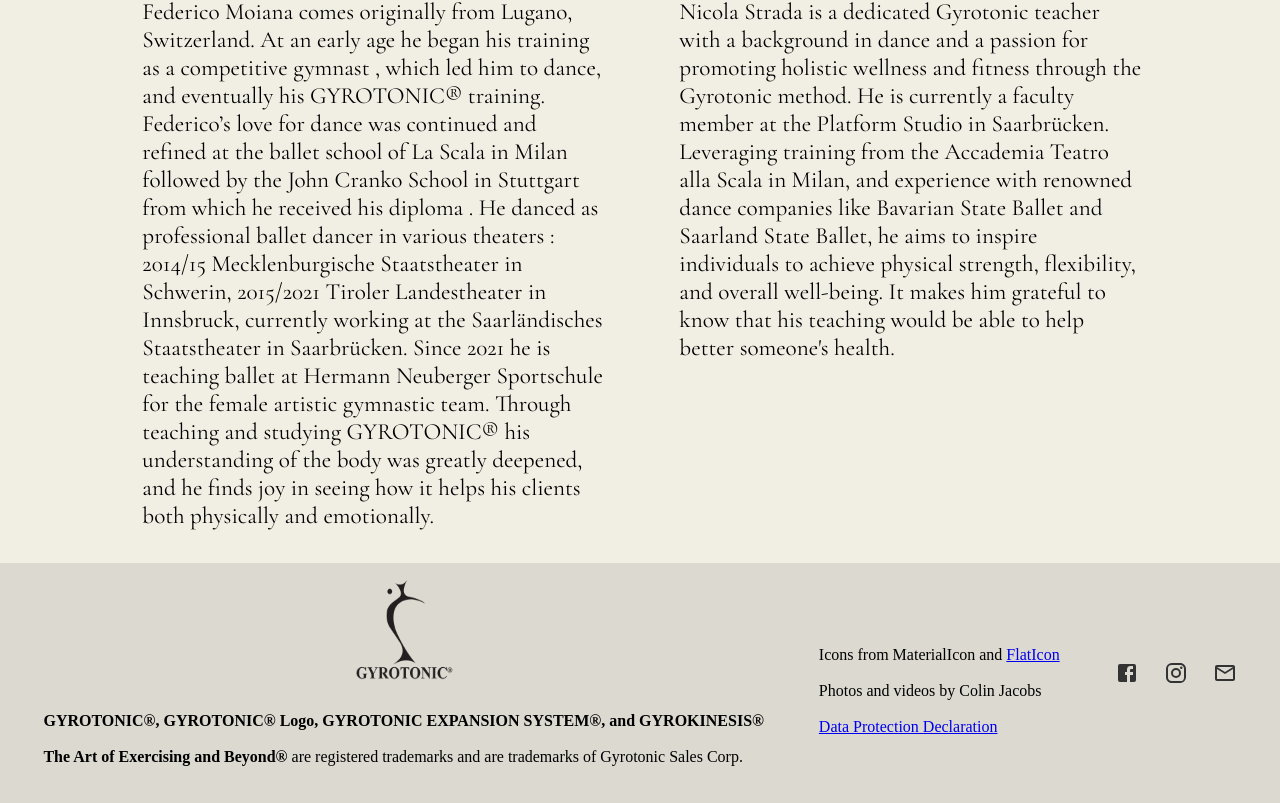
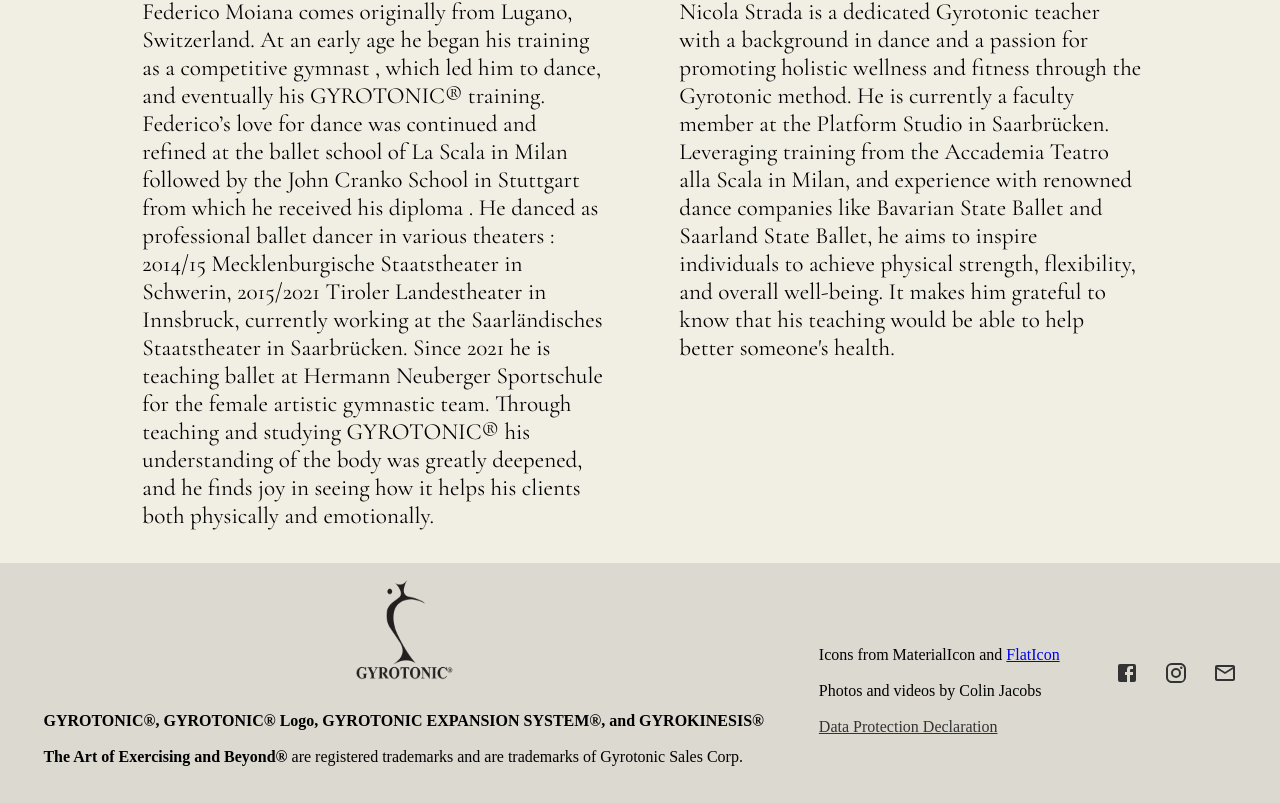
Before and after one commit to MatthewHawkins/gyrotonic, a React (Create React App) app: page / in a window 1280 px wide. Shown: the part 3834-4637 px from the top of the page. Built offline with nearby package versions, Linux system fonts and the light colour scheme; a web font is replaced by a local one.

Commit message:
Updating link color

```diff
--- a/src/components/Footer.js
+++ b/src/components/Footer.js
@@ -57,6 +57,10 @@
   color: #333;
   transition: color 0.5s;
 
+  :visited{
+    color: #333;
+  }
+
   :hover{
   color: #999;
   }
@@ -77,7 +81,7 @@
           <br></br><br></br>
           Photos and videos by Colin Jacobs
           <br></br><br></br>
-          <Link to='/data-security'>Data Protection Declaration</Link></p>
+          <Link css={iconStyles} to='/data-security'>Data Protection Declaration</Link></p>
 
         <div css={iconDisplayStyles}>
         <FacebookIcon css={iconStyles}/>
```
Also changed, not shown: 1 other file (tests, documents, lock files or other folders).
